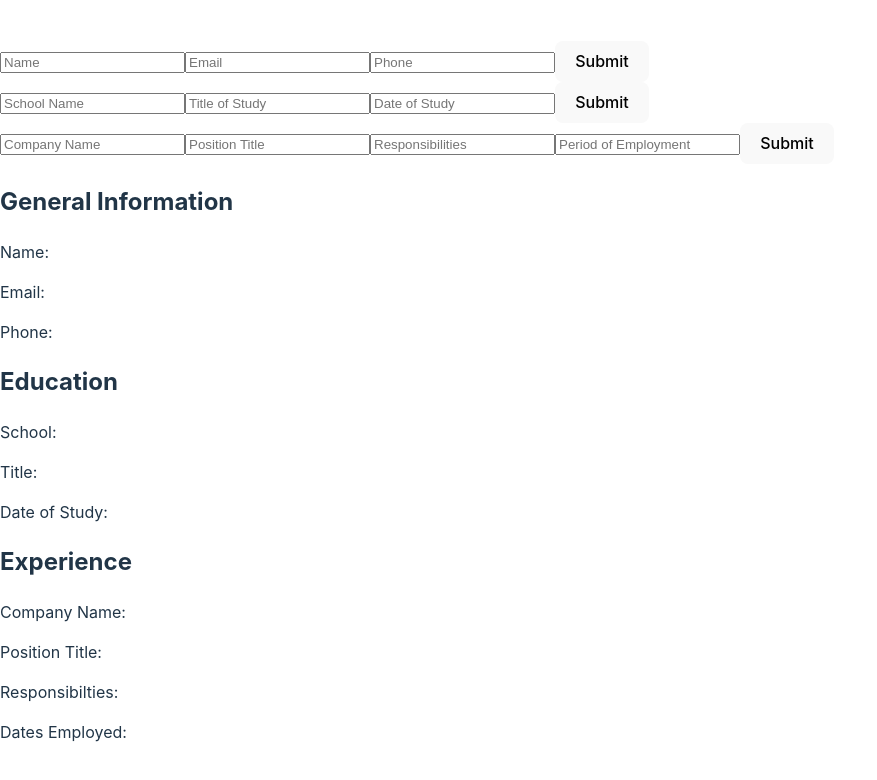
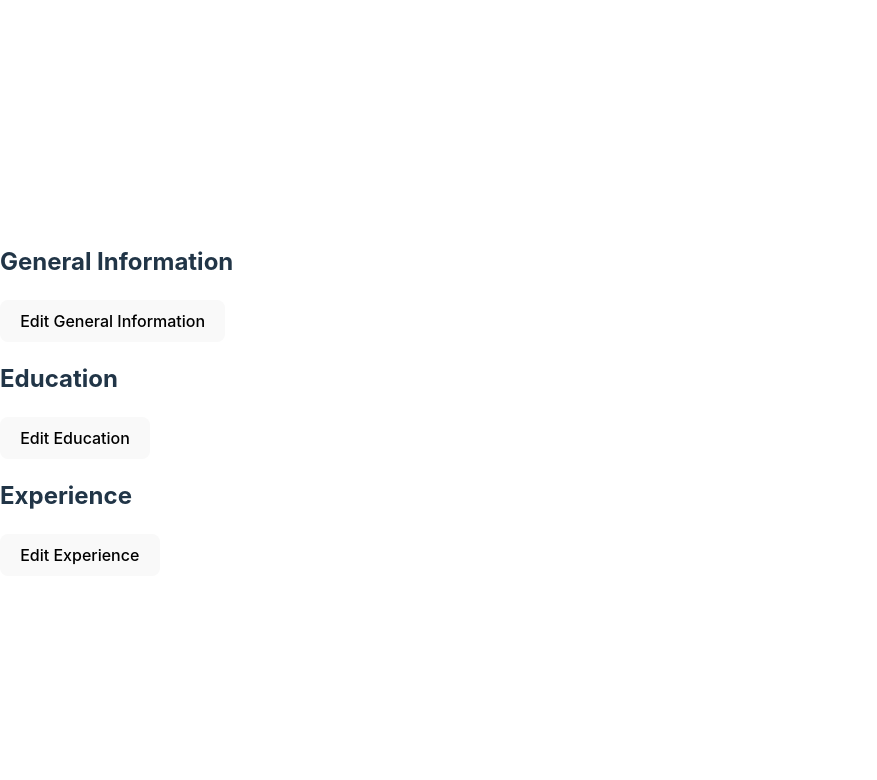
Before and after one commit to DavAnders/odin-cv, a React (Vite) app: page / in a window 1280 px wide. Shown: the top 780 px of the page, without its empty margins (0-877 px from the left). Built offline with nearby package versions, Linux system fonts and the light colour scheme.

Commit message:
Update App and add display section

```diff
--- a/src/App.jsx
+++ b/src/App.jsx
@@ -2,48 +2,63 @@ import { useState } from "react";
 import GeneralInfo from "./components/GeneralInfo/GeneralInfo";
 import Education from "./components/Education/Education";
 import Experience from "./components/Experience/Experience";
+import DisplaySection from "./components/DisplaySection/DisplaySection";
 
 function App() {
   const [generalInfo, setGeneralInfo] = useState({});
   const [education, setEducation] = useState({});
   const [experience, setExperience] = useState({});
 
+  const [editGeneral, setEditGeneral] = useState(false);
+  const [editEducation, setEditEducation] = useState(false);
+  const [editExperience, setEditExperience] = useState(false);
+
   const handleGeneralInfoUpdate = (info) => {
     setGeneralInfo(info);
+    setEditGeneral(false);
   };
 
   const handleEducationUpdate = (info) => {
     setEducation(info);
+    setEditEducation(false);
   };
 
   const handleExperienceUpdate = (info) => {
     setExperience(info);
+    setEditExperience(false);
   };
 
   return (
     <div>
-      <GeneralInfo onUpdate={handleGeneralInfoUpdate} />
-      <Education onUpdate={handleEducationUpdate} />
-      <Experience onUpdate={handleExperienceUpdate} />
-      <div>
-        <h2>General Information</h2>
-        <p>Name: {generalInfo.name}</p>
-        <p>Email: {generalInfo.email}</p>
-        <p>Phone: {generalInfo.phone}</p>
-      </div>
-      <div>
-        <h2>Education</h2>
-        <p>School: {education.schoolName}</p>
-        <p>Title: {education.title}</p>
-        <p>Date of Study: {education.studyPeriod}</p>
-      </div>
-      <div>
-        <h2>Experience</h2>
-        <p>Company Name: {experience.companyName}</p>
-        <p>Position Title: {experience.positionTitle}</p>
-        <p>Responsibilties: {experience.responsibilities}</p>
-        <p>Dates Employed: {experience.periodEmployed}</p>
-      </div>
+      {editGeneral ? (
+        <GeneralInfo onUpdate={handleGeneralInfoUpdate} />
+      ) : (
+        <DisplaySection
+          sectionTitle="General Information"
+          data={generalInfo}
+          onEdit={() => setEditGeneral(true)}
+        />
+      )}
+
+      {editEducation ? (
+        <Education onUpdate={handleEducationUpdate} />
+      ) : (
+        <DisplaySection
+          sectionTitle="Education"
+          data={education}
+          onEdit={() => setEditEducation(true)}
+        />
+      )}
+
+      {editExperience ? (
+        <Experience onUpdate={handleExperienceUpdate} />
+      ) : (
+        <DisplaySection
+          sectionTitle="Experience"
+          data={experience}
+          onEdit={() => setEditExperience(true)}
+        />
+      )}
     </div>
   );
 }
--- a/src/components/DisplaySection/DisplaySection.jsx
+++ b/src/components/DisplaySection/DisplaySection.jsx
@@ -1 +1,25 @@
 import "/src/styles/displaySection.css";
+
+function formatLabel(label) {
+  // Split the label at each uppercase letter and join with a space
+  const formattedLabel = label.replace(/([A-Z])/g, " $1").trim();
+  // Ensure the first letter is uppercase and the rest are lowercase
+  return (
+    formattedLabel.charAt(0).toUpperCase() +
+    formattedLabel.slice(1).toLowerCase()
+  );
+}
+
+function DisplaySection({ sectionTitle, data, onEdit }) {
+  return (
+    <div className="display-section">
+      <h2>{sectionTitle}</h2>
+      {Object.entries(data).map(([key, value]) => (
+        <p key={key}>{`${formatLabel(key)}: ${value}`}</p>
+      ))}
+      <button onClick={onEdit}>Edit {sectionTitle}</button>
+    </div>
+  );
+}
+
+export default DisplaySection;
```
